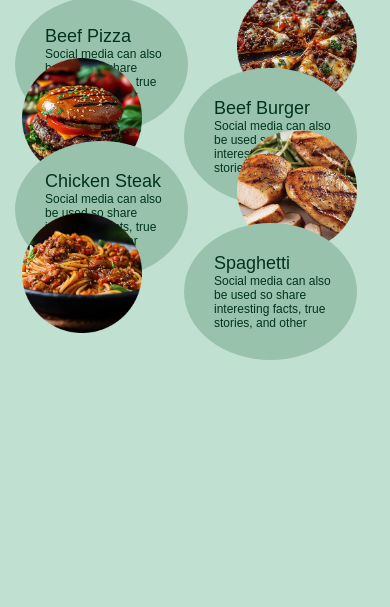
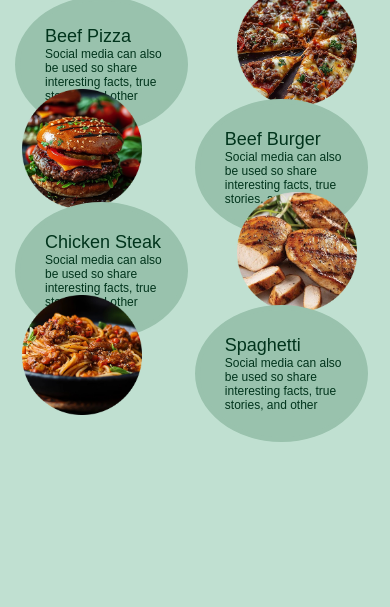
Before and after one commit to Vladislavkaa-com/menu, a plain HTML site: page index.html in a window 390 px wide. Shown: the part 237-844 px from the top of the page. Drawn offline with Linux system fonts and the light colour scheme; a web font is replaced by a local one.

Commit message:
Add files via upload

```diff
--- a/style.css
+++ b/style.css
@@ -152,6 +152,7 @@ body {
 
 @media screen and (max-width: 768px) {
   .section__main-text {
+    padding-left: 5%;
     font-size: 180px;
   }
   .main__text {
@@ -169,12 +170,15 @@ body {
     right: 5%;
   }
   .img__two {
+    top: 200%;
     left: 2%;
   }
   .img__three {
+    top: 300%;
     right: 5%;
   }
   .img__four {
+    top: 400%;
     left: 2%;
   }
   .section__div-one,
@@ -183,6 +187,17 @@ body {
   .section__div-four {
     padding: 40px 12px 40px 40px;
     max-width: 280px;
+  }
+  .section__div-two {
+    top: 210%;
+    right: 2%;
+  }
+  .section__div-three {
+    top: 310%;
+  }
+  .section__div-four {
+    top: 410%;
+    right: 2%;
   }
   .text__img-main {
     font-size: 28px;
```
